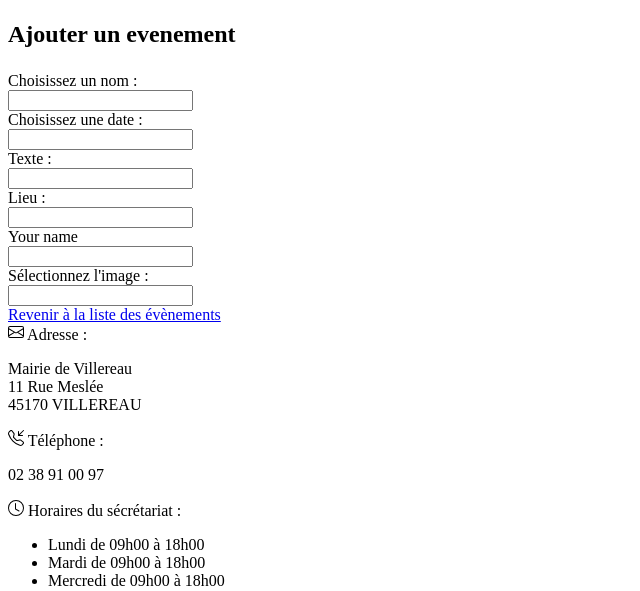
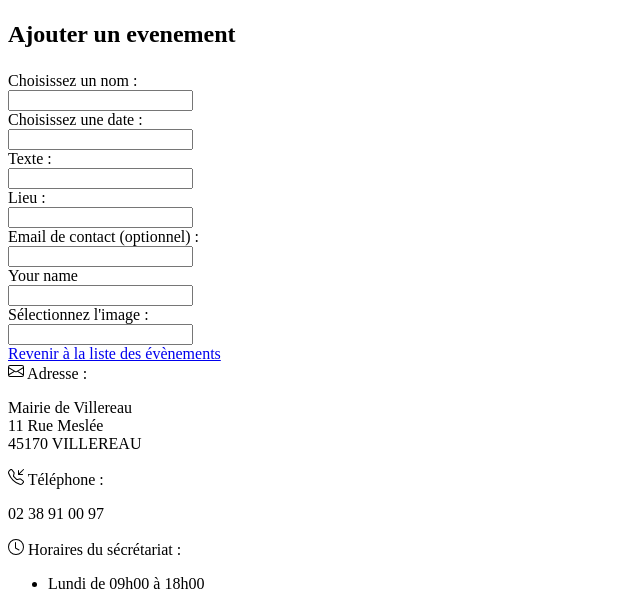
Before and after one commit to mayard689/Villereau, a Symfony app: template templates/event/new.html.twig in a window 1280 px wide. Shown: the part 5704-6295 px from the top of the page, without its empty margins (0-640 px from the left). Run offline with Twig, Linux system fonts and the light colour scheme; the template is opened without the code that fills it, so the values that code supplies are empty; form fields are guessed from the names that the template uses; some libraries are stand-ins or nearby versions.

Commit message:
add contact email to the form

```diff
--- a/src/Entity/Event.php
+++ b/src/Entity/Event.php
@@ -7,6 +7,7 @@ use Doctrine\ORM\Mapping as ORM;
 use Symfony\Component\HttpFoundation\File\File;
 use Vich\UploaderBundle\Mapping\Annotation as Vich;
 use Ambta\DoctrineEncryptBundle\Configuration\Encrypted;
+use Symfony\Component\Validator\Constraints as Assert;
 
 /**
  * @ORM\Entity(repositoryClass=EventRepository::class)
--- a/src/Form/EventType.php
+++ b/src/Form/EventType.php
@@ -18,6 +18,7 @@ class EventType extends AbstractType
             ->add('text')
             ->add('date')
             ->add('place')
+            ->add('contact')
             ->add('restricted',CheckboxType::class, [
                 'label' => 'Reserver cet évenement au conseil municipal',
                 'label_attr' => [
--- a/templates/event/_form.html.twig
+++ b/templates/event/_form.html.twig
@@ -22,6 +22,12 @@
         {{ form_label(form.place, 'Lieu : ') }}
         <div class="col-sm-12 col-md-9">{{ form_widget(form.place, { 'attr': {'class': 'w-100'} }) }}</div>
         <div class="col-12">{{ form_errors(form.place) }}</div>
+    </div>
+
+    <div class="form-group row">
+        {{ form_label(form.contact, 'Email de contact (optionnel) : ') }}
+        <div class="col-sm-12 col-md-9">{{ form_widget(form.contact, { 'attr': {'class': 'w-100'} }) }}</div>
+        <div class="col-12">{{ form_errors(form.contact) }}</div>
     </div>
 
     <div class="form-group row ">
```
Also changed, not shown: public/pictures/content/2338802-60478ccd0420c791290504.svg (added).
